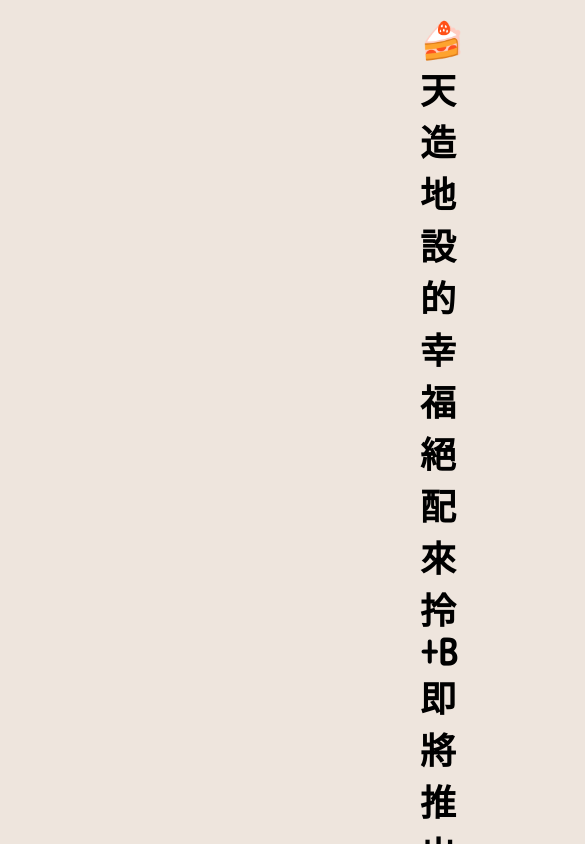
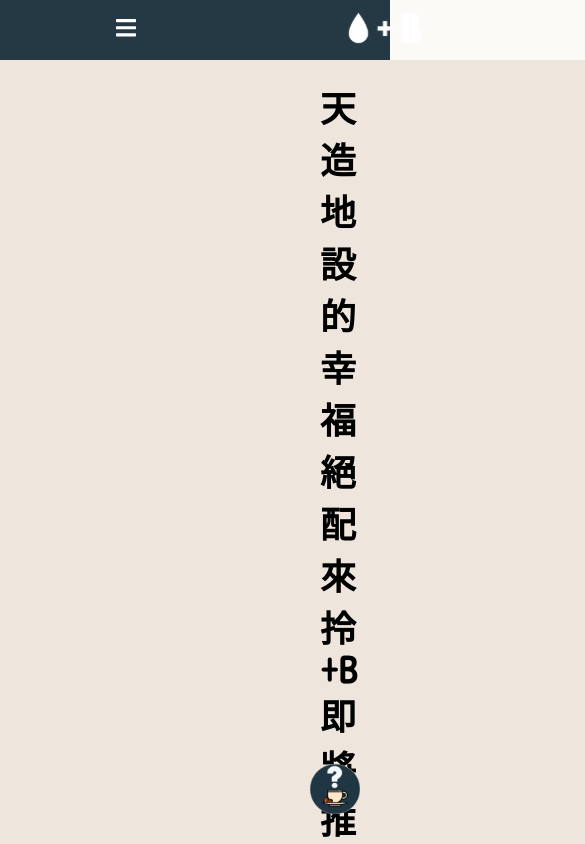
Before and after one commit to hunter850/coffee_react, a React (Create React App) app: page /LatestnewsDetail in a window 390 px wide. Shown: the top 844 px of the page, 585 px wide, since content can reach past the window. Built offline with nearby package versions, Linux system fonts and the light colour scheme; what react-chatbot-kit would draw is missing.

Commit message:
0818 1636

```diff
--- a/src/Contexts/initData.js
+++ b/src/Contexts/initData.js
@@ -9,4 +9,5 @@ export const initData = {
     total: 0,
     lastInsertId: -1,
     foodCount: [],
+    frontpagecoupon: true,
 };
--- a/src/component/Footer.js
+++ b/src/component/Footer.js
@@ -10,7 +10,7 @@ import { Link } from "react-router-dom";
 export default function Footer() {
     return (
         <Fragment>
-            <div className="home-box">
+            <div>
                 <div className="home-container home-box-color">
                     <div className="d-flex partition">
                         <div className="footerlogo-wrap">
--- a/src/component/FrontPages/GoodCourse/GoodCourse.css
+++ b/src/component/FrontPages/GoodCourse/GoodCourse.css
@@ -19,12 +19,6 @@
     height: 424px;
 }
 
-
-
-/* .right-barista-width {
-    width: 10px;
-    height: 10px;
-} */
 
 .goodcourse-text {
     line-height: 2.5rem;
@@ -68,9 +62,6 @@
     transform: translateX(-100px);
     opacity: 0;
 } */
-/* .text_basic {
-    background-color: #D9D9D9;
-} */
 /* .textto {
     transform: translateX(0px);
     opacity: 1;
@@ -84,15 +75,6 @@
     transform: translateX(0px);
     opacity: 1;
     transition: all 2s;
-} */
-
-/* .testbox {
-    width: 200px;
-    height: 200px;
-    background-color: aquamarine;
-    position: absolute;
-    top:50px;
-    left: 50px;
 } */
 
 
@@ -114,7 +96,7 @@
         height: 196px;
     }
     .goodcourse-paragraph {
-        width: 290px;
+        width: 280px;
         height: 250px;
         overflow: hidden;
         display: -webkit-box;
@@ -129,16 +111,12 @@
         flex-direction: column;
     }
     .right-brewedcoffee {
-        transform: translateX(60px) translateY(-30px);
-    }
-    .laha-img {
-        transform: translateY(-55px);
+        transform: translateX(40px) translateY(-30px);
     }
     .right-barista-img {
-        transform: translateY(-404px);
+        transform: translateX(20px) translateY(-55px);
     }
     .left-barista {
-        position: relative;
         z-index: 99999;
         transform: translateX(10px) translateY(-90px);
     }
--- a/src/component/FrontPages/LatestNews/LatestNews.css
+++ b/src/component/FrontPages/LatestNews/LatestNews.css
@@ -4,6 +4,9 @@
     padding: 10px 200px;
     margin: auto;
     text-align: center;
+}
+.leastnews-title-layout {
+    margin-bottom: 20px;
 }
 .home-title-white {
     font-family: "Kosugi Maru", "Noto Sans TC", sans-serif;
@@ -19,6 +22,7 @@
     border-bottom: 1px solid #FFFFFF;
     padding-bottom: 20px;
     padding-top: 10px;
+
 }
 
 .link_from {
--- a/src/component/FrontPages/LatestNews/LatestNews.jsx
+++ b/src/component/FrontPages/LatestNews/LatestNews.jsx
@@ -22,7 +22,7 @@ function LatestNews({ bagcolorblue, latesttitlecolor }) {
                     </div>
                     <div className="leastnews-title-layout">
                         <ScrollWrap start="textfrom" end="textto">
-                            <Link to="/LatestnewsDetail">
+                            <Link  to="/LatestnewsDetail">
                                 <LatestTitle />
                             </Link>
                         </ScrollWrap>
--- a/src/component/FrontPages/StarProducts/StarProducts.css
+++ b/src/component/FrontPages/StarProducts/StarProducts.css
@@ -18,6 +18,7 @@
     font-family: "Kosugi Maru", "Noto Sans TC", sans-serif;
     color:rgba(10, 10, 10, 0.73);
     align-items: center;
+    padding-top: 30px;
     /* text-shadow: 1px 1px rgb(231, 231, 231), 1px 1px rgb(231, 231, 231), 1px 1px rgb(231, 231, 231); */
 
 }
--- a/src/component/FrontPages/StarProducts/StarProducts.jsx
+++ b/src/component/FrontPages/StarProducts/StarProducts.jsx
@@ -37,7 +37,7 @@ function StarProducts() {
                     // 每張圖之間的padding空白
                     spaceBetween={0}
                     // 一頁顯示幾張 可以改2 3 4 5試看看
-                    slidesPerView={styleChange === 1 ? 1 : 5}
+                    slidesPerView={styleChange === 1 ? 1 : 4}
                     // 額外的模組 除了寫在inline還需要在上方import才能用
                     modules={[
                         // EffectCube,
--- a/src/routes/frontPage/LatestnewsDetail.css
+++ b/src/routes/frontPage/LatestnewsDetail.css
@@ -2,8 +2,8 @@
     padding-bottom: 50px;
     background-color: #EEE5DD;
     width: 100%;
-    padding-left: 400px;
-    padding-right: 400px;
+    padding-left: 300px;
+    padding-right: 300px;
     justify-content: center;
     text-align: center;
 }
@@ -18,7 +18,6 @@
 .leastnewdetailImg {
     width: 100%;
     height: 650px;
-
 }
 .newslinedeco {
     width: 100%;
--- a/src/routes/frontPage/LatestnewsDetail.js
+++ b/src/routes/frontPage/LatestnewsDetail.js
@@ -1,12 +1,14 @@
 import React, { Fragment, useState } from "react";
 import { Link, useParams } from "react-router-dom";
-// import leastnewdetailImg1 from "../../images/frontpage/latestnews/news-img1.png";
+import NavBar from "../../component/NavBar/NavBar";
+import Footer from "../../component/Footer";
+import ChatBot from "../../component/Bot/ChatBot";
 import "./LatestnewsDetail.css";
 import Tag from "../../component/Item/Tag/Tag";
 import { latestnewsdata } from "../frontPage/data/latestnewsdata";
 import left_arrow from "../../images/frontpage/material/left_arrow-removebg-preview.png";
 import right_arrow from "../../images/frontpage/material/right_arrow-removebg-preview.png";
-import homebtn from "../../images/frontpage/material/house-solid.svg";
+// import homebtn from "../../images/frontpage/material/house-solid.svg";
 
 export default function LatestnewsDetail() {
     const {
@@ -21,6 +23,7 @@ export default function LatestnewsDetail() {
     console.log(latestnewsdata);
     return (
         <Fragment>
+            <NavBar/>
             {latestnewsdata[page].map((v, i) => {
                 return (
                     <div key={v.news_sid} className="detail-container">
@@ -78,12 +81,12 @@ export default function LatestnewsDetail() {
                                 <p>Previous</p>
                             </div>
 
-                            <Link to="/">
+                            {/* <Link to="/">
                                 <div className="homebtn">
                                     <img style={{width:"40px",height:"40px"}} src={homebtn} alt="" />
                                     <p>home</p>
                                 </div>
-                            </Link>
+                            </Link> */}
 
                             <div
                                 className="latestnewbtn"
@@ -99,6 +102,8 @@ export default function LatestnewsDetail() {
                     </div>
                 );
             })}
+            <ChatBot />
+            <Footer/>
         </Fragment>
     );
 }
--- a/src/routes/frontPage/data/latestnewsdata.js
+++ b/src/routes/frontPage/data/latestnewsdata.js
@@ -8,7 +8,7 @@ export const latestnewsdata = [
         {
             news_sid: 1,
             news_img: news24,
-            news_title: "🍰天造地設的幸福絕配 來拎+B即將推出5款經典蛋糕🍰",
+            news_title: "天造地設的幸福絕配 來拎+B即將推出5款經典蛋糕🍰",
             news_start_date: "2022-08-24",
             news_end_date: "2022-08-08",
             news_content: `----風味聯姻 天造地設的幸福絕配---<br/>
@@ -27,7 +27,7 @@ export const latestnewsdata = [
 ＊圖片僅供參考，實品以實物為準。<br/><br/><br/>
 【防疫期間使用說明】<br/><br/>
 1. 防疫期間各店容留人數有限制，請事先電話預約訂位。<br/>
-2. 各店營業時間與最後供餐時間請依欣葉官網公告為準。<br/>
+2. 各店營業時間與最後供餐時間請依官網公告為準。<br/>
 3. 進入現場之貴賓，敬請依現場相關防疫規定取餐、用餐，並請於未用餐時戴上口罩，感謝您的支持與配合。`
         },
     ],
@@ -50,7 +50,7 @@ export const latestnewsdata = [
         ＊圖片僅供參考，實品以實物為準。<br/><br/><br/>
         【防疫期間使用說明】<br/><br/>
         1. 防疫期間各店容留人數有限制，請事先電話預約訂位。<br/>
-        2. 各店營業時間與最後供餐時間請依欣葉官網公告為準。<br/>
+        2. 各店營業時間與最後供餐時間請依官網公告為準。<br/>
         3. 進入現場之貴賓，敬請依現場相關防疫規定取餐、用餐，並請於未用餐時戴上口罩，感謝您的支持與配合。`
         },
     ],
@@ -74,7 +74,7 @@ export const latestnewsdata = [
         ＊圖片僅供參考，實品以實物為準。<br/><br/><br/>
         【防疫期間使用說明】<br/><br/>
         1. 防疫期間各店容留人數有限制，請事先電話預約訂位。<br/>
-        2. 各店營業時間與最後供餐時間請依欣葉官網公告為準。<br/>
+        2. 各店營業時間與最後供餐時間請依官網公告為準。<br/>
         3. 進入現場之貴賓，敬請依現場相關防疫規定取餐、用餐，並請於未用餐時戴上口罩，感謝您的支持與配合。`
         },
     ],
@@ -98,7 +98,7 @@ export const latestnewsdata = [
         ＊圖片僅供參考，實品以實物為準。<br/><br/><br/>
         【防疫期間使用說明】<br/><br/>
         1. 防疫期間各店容留人數有限制，請事先電話預約訂位。<br/>
-        2. 各店營業時間與最後供餐時間請依欣葉官網公告為準。<br/>
+        2. 各店營業時間與最後供餐時間請依官網公告為準。<br/>
         3. 進入現場之貴賓，敬請依現場相關防疫規定取餐、用餐，並請於未用餐時戴上口罩，感謝您的支持與配合。`
         },
     ],
```
Also changed, not shown: src/component/FrontPages/GoodCourse/GoodCourse.jsx (+5 -5 lines), src/routes/frontPage/FrontPage.js (+18 -16 lines).
